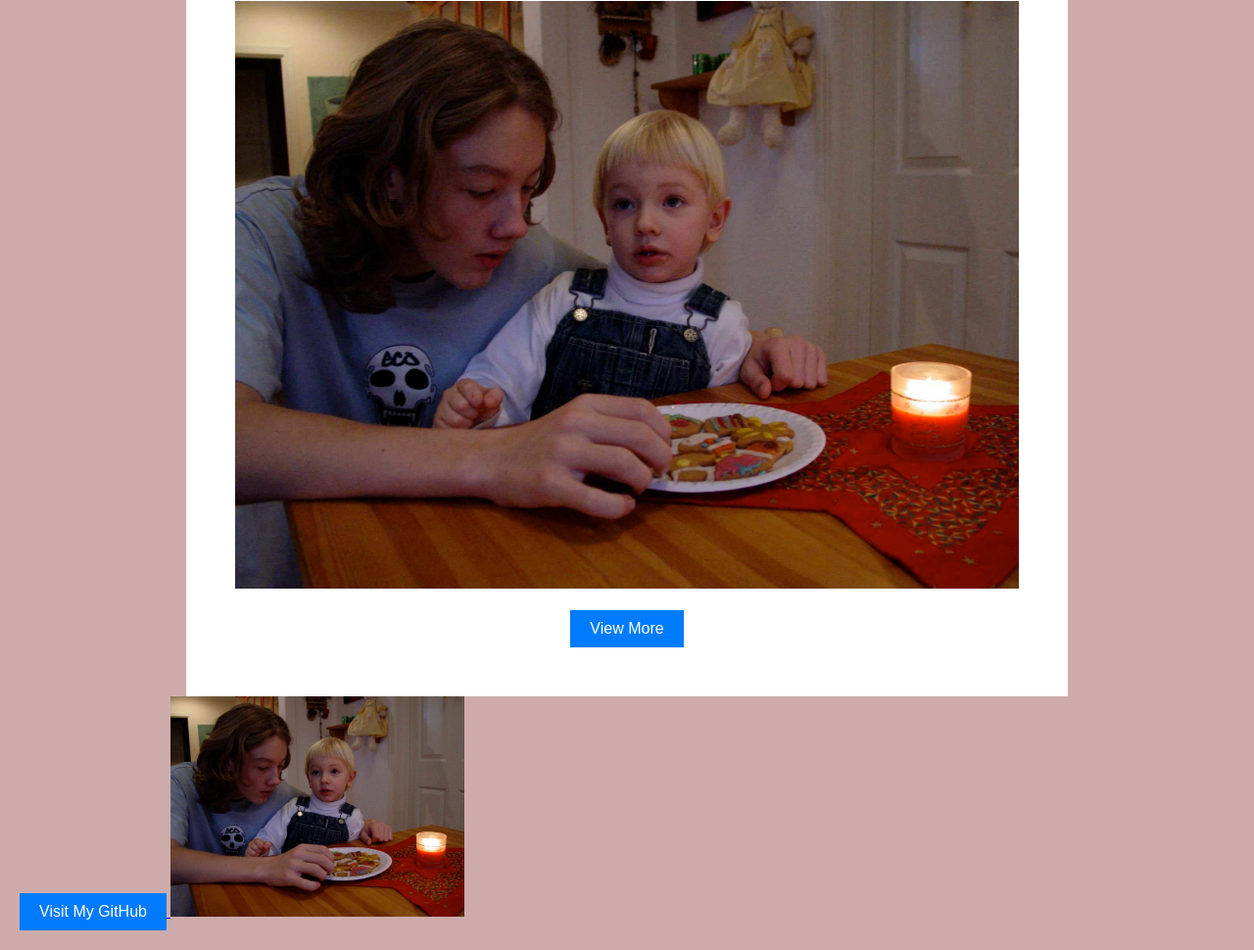
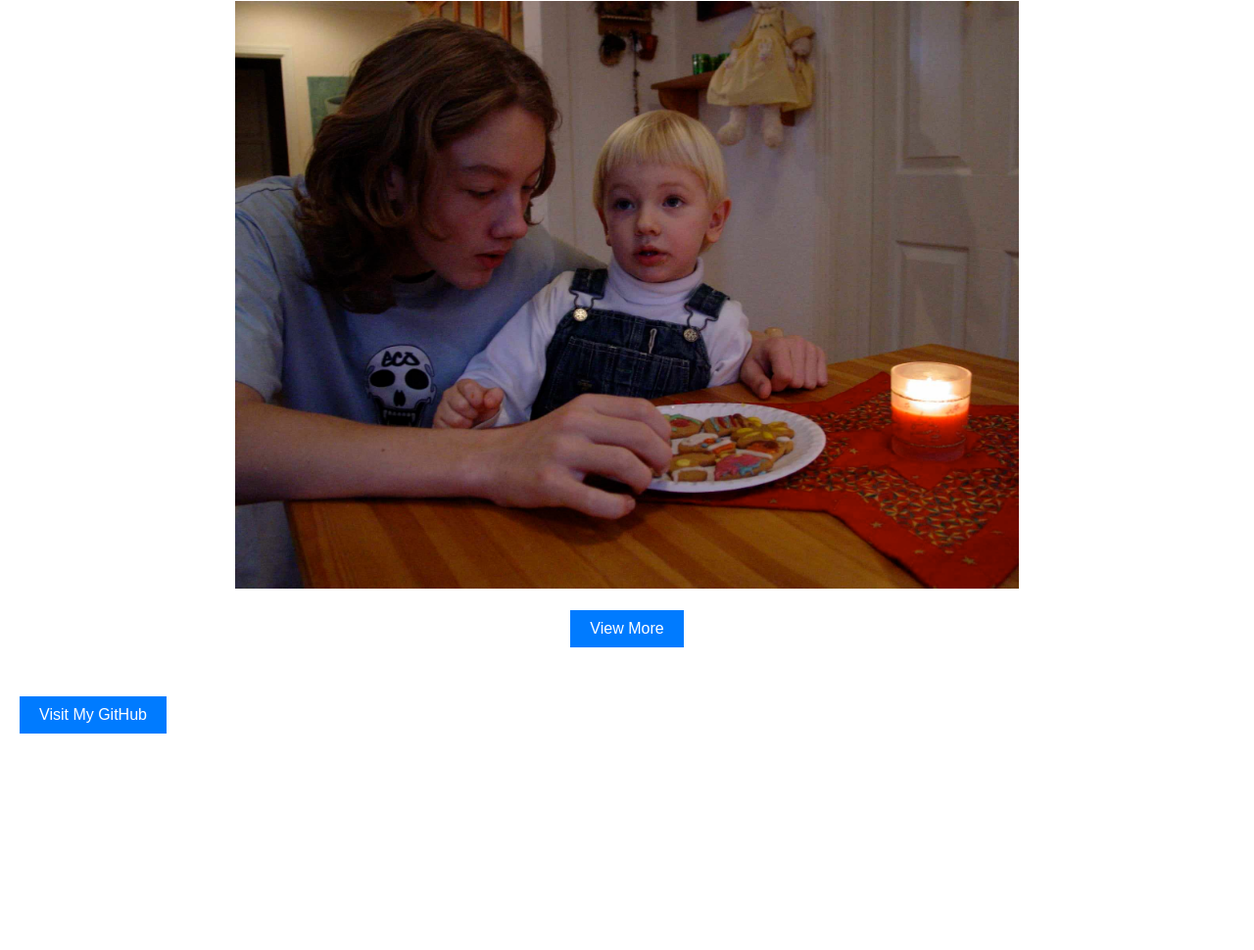
Before and after one commit to BjarkiBjorns/mywebsite, a plain HTML site: page index.html in a window 1280 px wide. Shown: the part 335-1305 px from the top of the page at 98% size. After the commit the page ends 1104 px from the top, so only its background shows below. Drawn offline with Linux system fonts and the light colour scheme.

Commit message:
deleted pic

```diff
--- a/index.html
+++ b/index.html
@@ -21,6 +21,5 @@
   <a href="https://github.com/BjarkiBjorns" target="_blank">
   <button>Visit My GitHub</button>
   </a>
-<img src="images/joi og bjarki.jpg" alt="ég og bróðir minn" width="300" height="auto">
 </body>
 </html>
--- a/style.css
+++ b/style.css
@@ -2,7 +2,7 @@ body {
     font-family: 'Times New Roman', Times, sans-serif;
     margin: 0;
     padding: 20px;
-    background-color: #ceabab;
+    background-color: #ffffff;
   }
 
   .container {
```
Also changed, not shown: 1 other file. Lines whose indentation alone changed are shown as unchanged.
